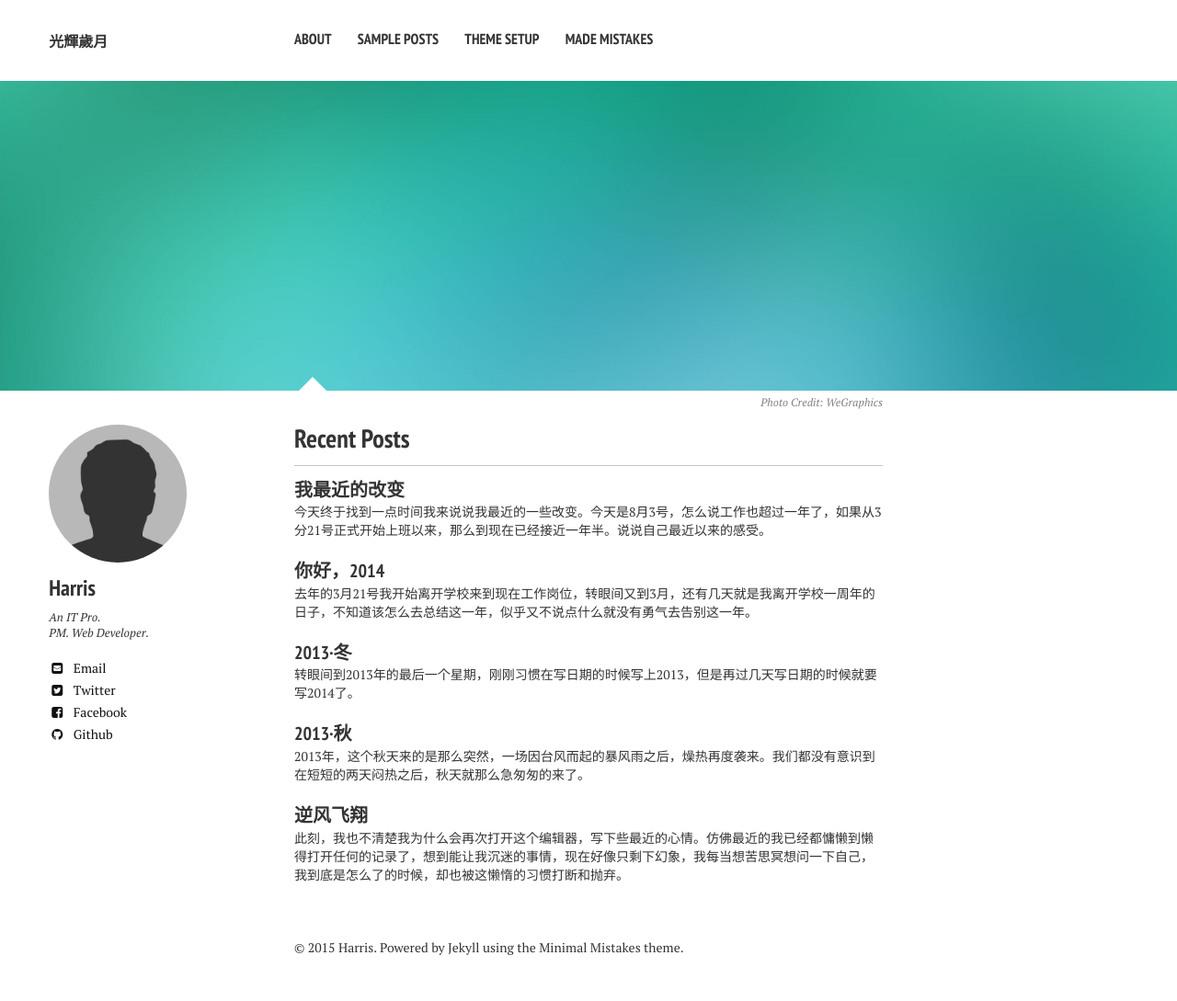
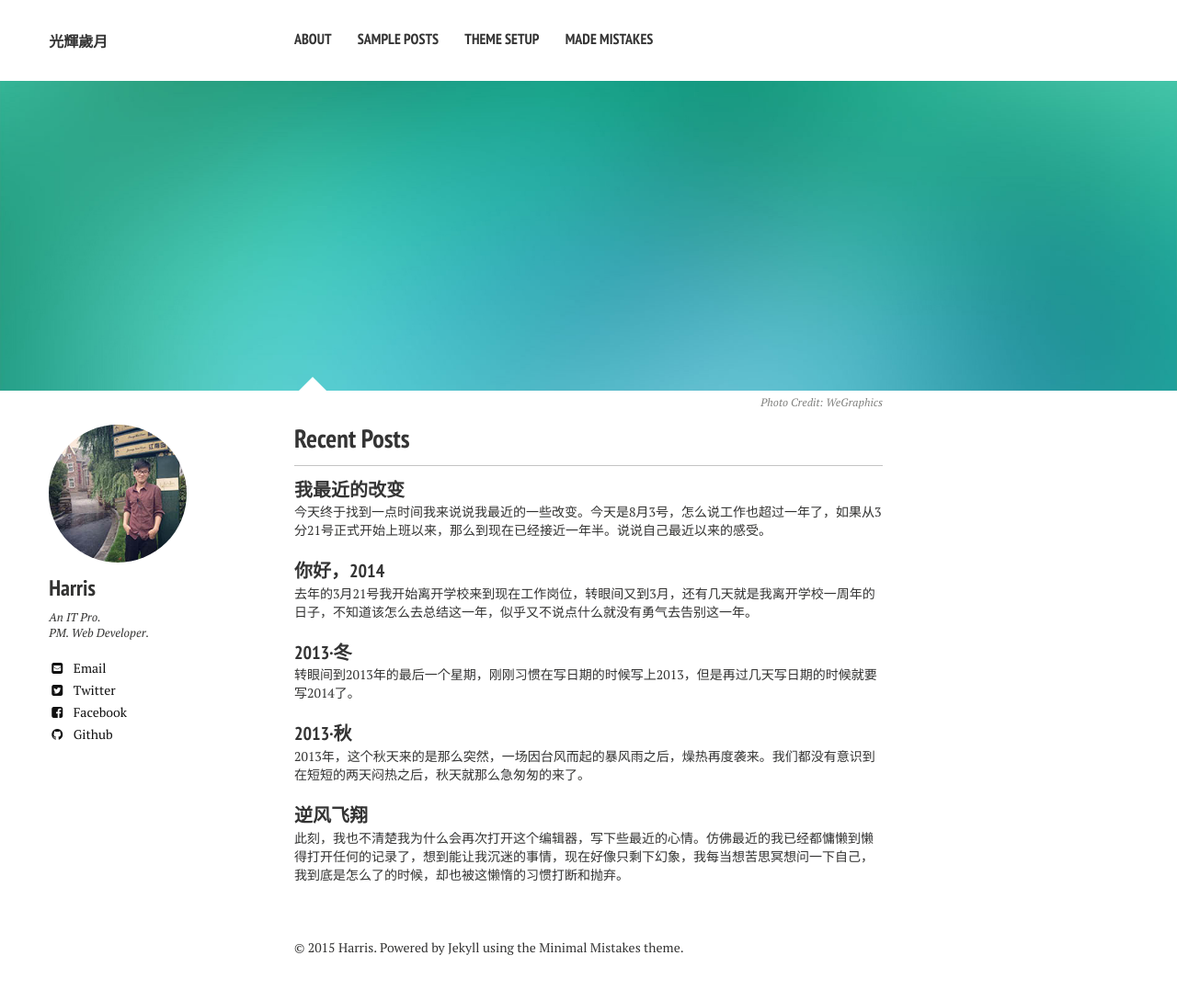
Before and after one commit to menthe/menthe.github.io, a Jekyll site: the page built from index.md, in a window 1280 px wide. Shown: the whole page at 92% size. Built offline with Jekyll 4.4.1, drawn with Linux system fonts in a browser that asks for light colours; nearby versions of some CDN libraries.

Commit message:
change avatar

```diff
--- a/_data/authors.yml
+++ b/_data/authors.yml
@@ -14,7 +14,7 @@ cornelius_fiddlebone:
   name: Cornelius Fiddlebone
   email: cornelius@thewhip.com
   bio: "I ordered what?"
-  avatar: bio-photo.jpg
+  avatar: avatar.jpg
   twitter: rhymeswithsackit
   google:
     plus: CorneliusFiddlebone
```
Also changed, not shown: images/bio-photo.jpg.
